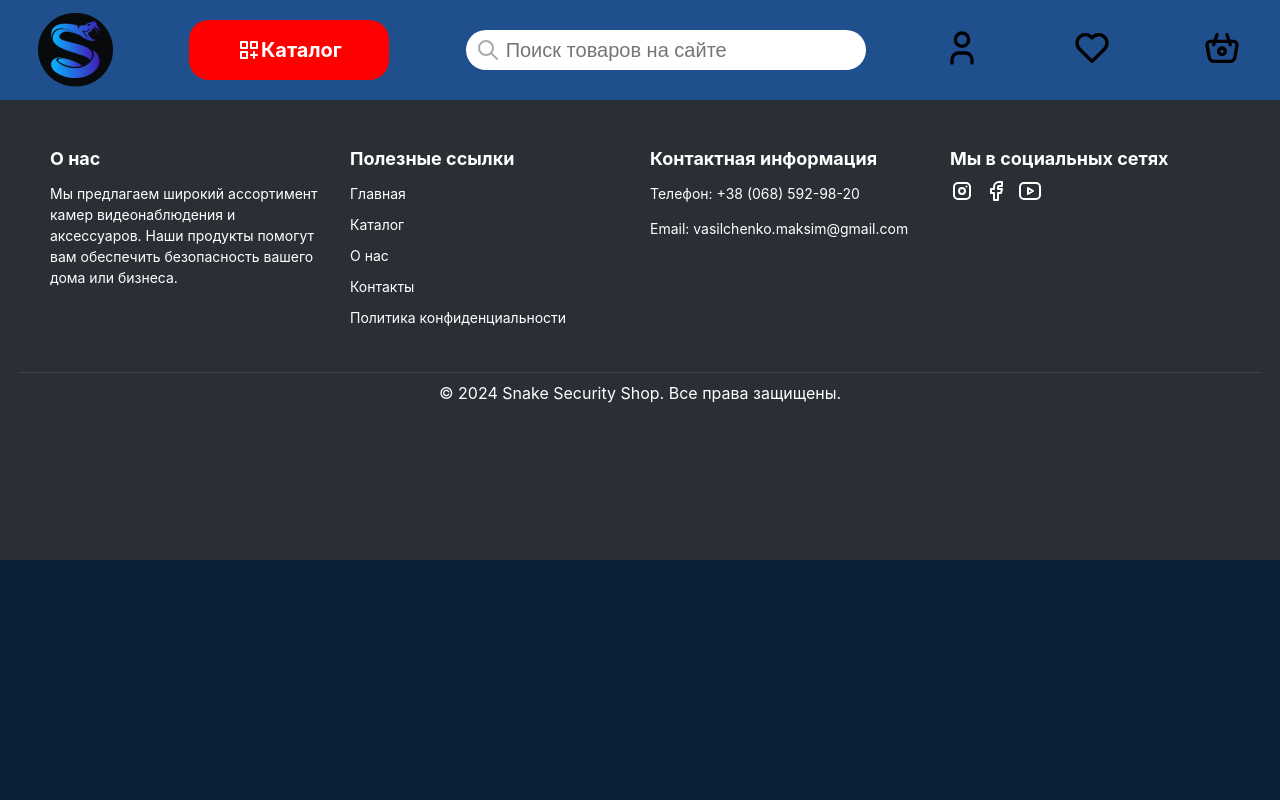
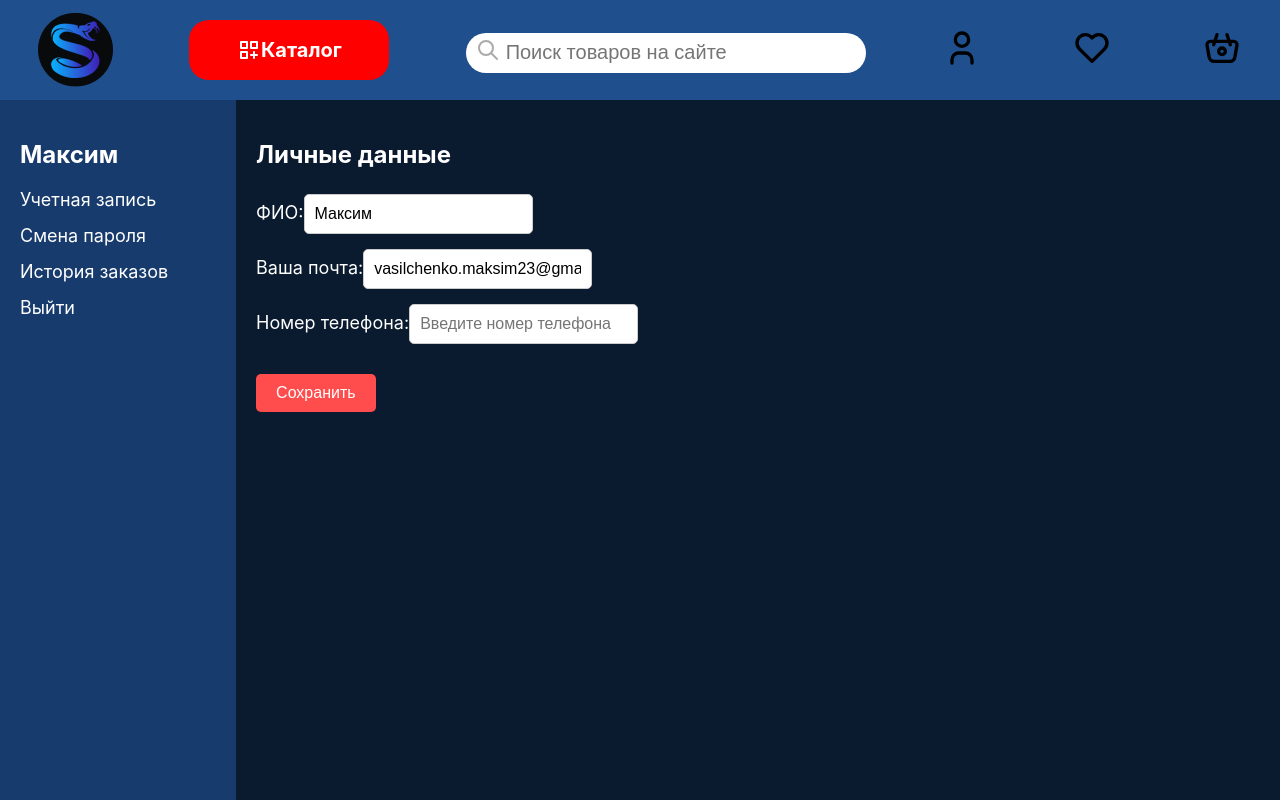
Before and after one commit to Vasilchenk23/front-snake-security-shop, a React (Create React App) app: page /profile in a window 1280 px wide. Shown: the top 800 px of the page. Built offline with nearby package versions, Linux system fonts and the light colour scheme.

Commit message:
fix path image in cards

```diff
--- a/src/App.css
+++ b/src/App.css
@@ -354,3 +354,142 @@ a {
 .add-button:hover {
   background-color: #0056b3;
 }
+
+.card-containers {
+  display: flex;
+  flex-wrap: wrap;
+  gap: 20px;
+  justify-content: space-between;
+  height: 100%;
+}
+
+.profile-container {
+  display: flex;
+  background-color: #0A1A2F;
+  color: white;
+  min-height: 100vh;
+}
+
+.sidebar {
+  background-color: #173B6C;
+  padding: 20px;
+  width: 250px;
+}
+
+.sidebar h2 {
+  font-size: 24px;
+  margin-bottom: 20px;
+}
+
+.sidebar nav ul {
+  list-style: none;
+  padding: 0;
+}
+
+.sidebar nav ul li {
+  margin-bottom: 15px;
+}
+
+.sidebar nav ul li a {
+  color: white;
+  text-decoration: none;
+  font-size: 18px;
+}
+
+.main-content {
+  padding: 20px;
+  width: 100%;
+}
+
+.main-content h2 {
+  font-size: 24px;
+  margin-bottom: 20px;
+}
+
+form {
+  display: flex;
+  flex-direction: column;
+  gap: 10px;
+}
+
+label {
+  font-size: 18px;
+}
+
+input {
+  padding: 10px;
+  font-size: 16px;
+  border: 1px solid #ccc;
+  border-radius: 5px;
+  margin-top: 5px;
+}
+
+.save-btn {
+  background-color: #FF4C4C;
+  color: white;
+  padding: 10px 20px;
+  border: none;
+  border-radius: 5px;
+  cursor: pointer;
+  font-size: 16px;
+  margin-top: 20px;
+  align-self: flex-start;
+}
+
+.save-btn:hover {
+  background-color: #FF6666;
+}
+
+.product-detail {
+  max-width: 600px;
+  margin: 20px auto;
+  padding: 20px;
+  border: 1px solid #ddd;
+  border-radius: 8px;
+  box-shadow: 0 4px 10px rgba(0, 0, 0, 0.1);
+  background-color: #fff;
+}
+
+.product-name {
+  font-size: 24px;
+  margin-bottom: 10px;
+}
+
+.product-image {
+  width: 100%;
+  border-radius: 8px;
+}
+
+.product-description {
+  margin: 10px 0;
+}
+
+.product-price {
+  font-size: 20px;
+  font-weight: bold;
+  color: #28a745;
+}
+
+.buy-button {
+  padding: 10px 20px;
+  background-color: #007bff;
+  color: #fff;
+  border: none;
+  border-radius: 5px;
+  cursor: pointer;
+  font-size: 16px;
+}
+
+.buy-button:hover {
+  background-color: #0056b3;
+}
+
+.reviews, .related-products {
+  margin-top: 20px;
+}
+
+.not-found {
+  text-align: center;
+  font-size: 18px;
+  color: red;
+}
--- a/src/App.jsx
+++ b/src/App.jsx
@@ -6,6 +6,7 @@ import { Register } from './component/Register';
 import { Footer } from './component/Footer';
 import { ProductList } from './component/ProductCard';
 import { AdminPanel } from './component/AdminPanel';
+import {Profile} from './component/Profile';
 import '../src/App.css'
 
 function App() {
@@ -17,6 +18,7 @@ function App() {
         <Route path="/login" element={<LoginPage />} />
         <Route path="/register" element={<Register />} />
         <Route path="/admin" element={<AdminPanel/>} />
+        <Route path="/profile" element={<Profile/>}/>
       </Routes>
       <Footer/>
     </Router>
--- a/src/component/AdminPanel.jsx
+++ b/src/component/AdminPanel.jsx
@@ -5,11 +5,17 @@ export const AdminPanel = () => {
   const [products, setProducts] = useState([]);
   const [name, setName] = useState('');
   const [description, setDescription] = useState('');
+  const [image, setImage] = useState('');
   const [price, setPrice] = useState('');
+  const [isAuthenticated, setIsAuthenticated] = useState(false);
+  const [login, setLogin] = useState('');
+  const [password, setPassword] = useState('');
 
   useEffect(() => {
-    fetchProducts();
-  }, []);
+    if (isAuthenticated) {
+      fetchProducts();
+    }
+  }, [isAuthenticated]);
 
   const fetchProducts = async () => {
     try {
@@ -22,20 +28,30 @@ export const AdminPanel = () => {
 
   const handleAddProduct = async (e) => {
     e.preventDefault();
+
+    const formData = new FormData();
+    formData.append('name', name);
+    formData.append('description', description);
+    formData.append('image', image);
+    formData.append('price', price);
+
     try {
-      await axios.post('http://localhost:5000/api/products', {
-        name,
-        description,
-        price,
+      await axios.post('http://localhost:5000/api/products', formData, {
+        headers: {
+          'Content-Type': 'multipart/form-data',
+        },
       });
+
       setName('');
       setDescription('');
+      setImage('');
       setPrice('');
       fetchProducts();
     } catch (error) {
       console.error('Error adding product:', error);
     }
   };
+
 
   const handleDeleteProduct = async (id) => {
     try {
@@ -45,6 +61,43 @@ export const AdminPanel = () => {
       console.error('Error deleting product:', error);
     }
   };
+
+  const handleLogin = (e) => {
+    e.preventDefault();
+    if (login === 'admin' && password === '123456') {
+      setIsAuthenticated(true);
+    } else {
+      alert('Invalid login or password');
+    }
+  };
+
+  if (!isAuthenticated) {
+    return (
+      <div className="login-container">
+        <form onSubmit={handleLogin} className="form-container">
+          <input
+            type="text"
+            name="login"
+            placeholder="Login"
+            value={login}
+            onChange={(e) => setLogin(e.target.value)}
+            className="input-field"
+          />
+          <input
+            type="password"
+            name="password"
+            placeholder="Password"
+            value={password}
+            onChange={(e) => setPassword(e.target.value)}
+            className="input-field"
+          />
+          <button type="submit" className="login-button">
+            Login
+          </button>
+        </form>
+      </div>
+    );
+  }
 
   return (
     <div className="admin-panel">
@@ -67,6 +120,12 @@ export const AdminPanel = () => {
           className="input-field"
         />
         <input
+          type="file"
+          name="image"
+          onChange={(e) => setImage(e.target.files[0])}
+          className="input-field"
+        />
+        <input
           type="number"
           name="price"
           placeholder="Price"
@@ -80,18 +139,18 @@ export const AdminPanel = () => {
       </form>
 
       <h2 className="title">Product List</h2>
-      <ul className="product-list">
+      <div className="card-containers">
         {products.map(product => (
-          <li key={product.id} className="product-item">
-            <span>{product.name}</span>
-            <span>{product.description}</span>
-            <span>{product.price}</span>
+          <div key={product.id} className="product-cards">
+            <h3>{product.name}</h3>
+            <p>{product.description}</p>
+            <p><strong>Price:</strong> ${product.price}</p>
             <button onClick={() => handleDeleteProduct(product.id)} className="delete-button">
               Delete
             </button>
-          </li>
+          </div>
         ))}
-      </ul>
+      </div>
     </div>
   );
 };
--- a/src/component/Footer.jsx
+++ b/src/component/Footer.jsx
@@ -21,7 +21,7 @@ export const Footer = () => {
         <div className="footer-section contact">
           <h3>Контактная информация</h3>
           <p>Телефон: +38 (068) 592-98-20</p>
-          <p>Email: vasilchenko.maksim@gmail.com</p>
+          <p>Email: vasilchenko.maksim374@gmail.com</p>
         </div>
         <div className="footer-section social">
           <h3>Мы в социальных сетях</h3>
--- a/src/component/LoginPage.jsx
+++ b/src/component/LoginPage.jsx
@@ -8,7 +8,7 @@ export const LoginPage = () => {
 
   const handleLogin = async (e) => {
     e.preventDefault();
-    const response = await fetch('http://localhost:5000/api/login', { // Используйте URL вашего сервера
+    const response = await fetch('http://localhost:5000/api/login', {
       method: 'POST',
       headers: {
         'Content-Type': 'application/json',
--- a/src/component/ProductCard.jsx
+++ b/src/component/ProductCard.jsx
@@ -1,20 +1,31 @@
 import React, { useEffect, useState } from 'react';
+import { useNavigate } from 'react-router-dom';
 
-const ProductCard = ({ product }) => {
+export const ProductCard = ({ product }) => {
+  const navigate = useNavigate();
+
+  const handleOrderClick = () => {
+    navigate(`/products/${product.id}`);
+  };
+
   return (
     <div className="product-card">
       <div className="product-image">
-        <img src={product.image} alt={product.name} />
+      <img src={`http://localhost:5000/uploads/${product.image}`} alt={product.name} />
       </div>
       <div className="product-info">
         <h3 className="product-name">{product.name}</h3>
         <p className="product-description">{product.description}</p>
         <p className="product-price">${product.price}</p>
-        <button className="add-to-cart-btn">Заказать</button>
+        <button className="add-to-cart-btn" onClick={handleOrderClick}>
+          Заказать
+        </button>
       </div>
     </div>
   );
 };
+
+
 
 
 export const ProductList = () => {
--- /dev/null
+++ b/src/component/Profile.jsx
@@ -0,0 +1,37 @@
+import React from "react";
+
+export const Profile = () => {
+  return (
+    <div className="profile-container">
+      <aside className="sidebar">
+        <h2>Максим</h2>
+        <nav>
+          <ul>
+            <li><a href="#account">Учетная запись</a></li>
+            <li><a href="#password">Смена пароля</a></li>
+            <li><a href="#orders">История заказов</a></li>
+            <li><a href="#logout">Выйти</a></li>
+          </ul>
+        </nav>
+      </aside>
+      <main className="main-content">
+        <h2>Личные данные</h2>
+        <form>
+          <label>
+            ФИО:
+            <input type="text" value="Максим" readOnly />
+          </label>
+          <label>
+            Ваша почта:
+            <input type="email" value="vasilchenko.maksim23@gmail.com" readOnly />
+          </label>
+          <label>
+            Номер телефона:
+            <input type="tel" placeholder="Введите номер телефона" />
+          </label>
+          <button type="submit" className="save-btn">Сохранить</button>
+        </form>
+      </main>
+    </div>
+  );
+};
```
